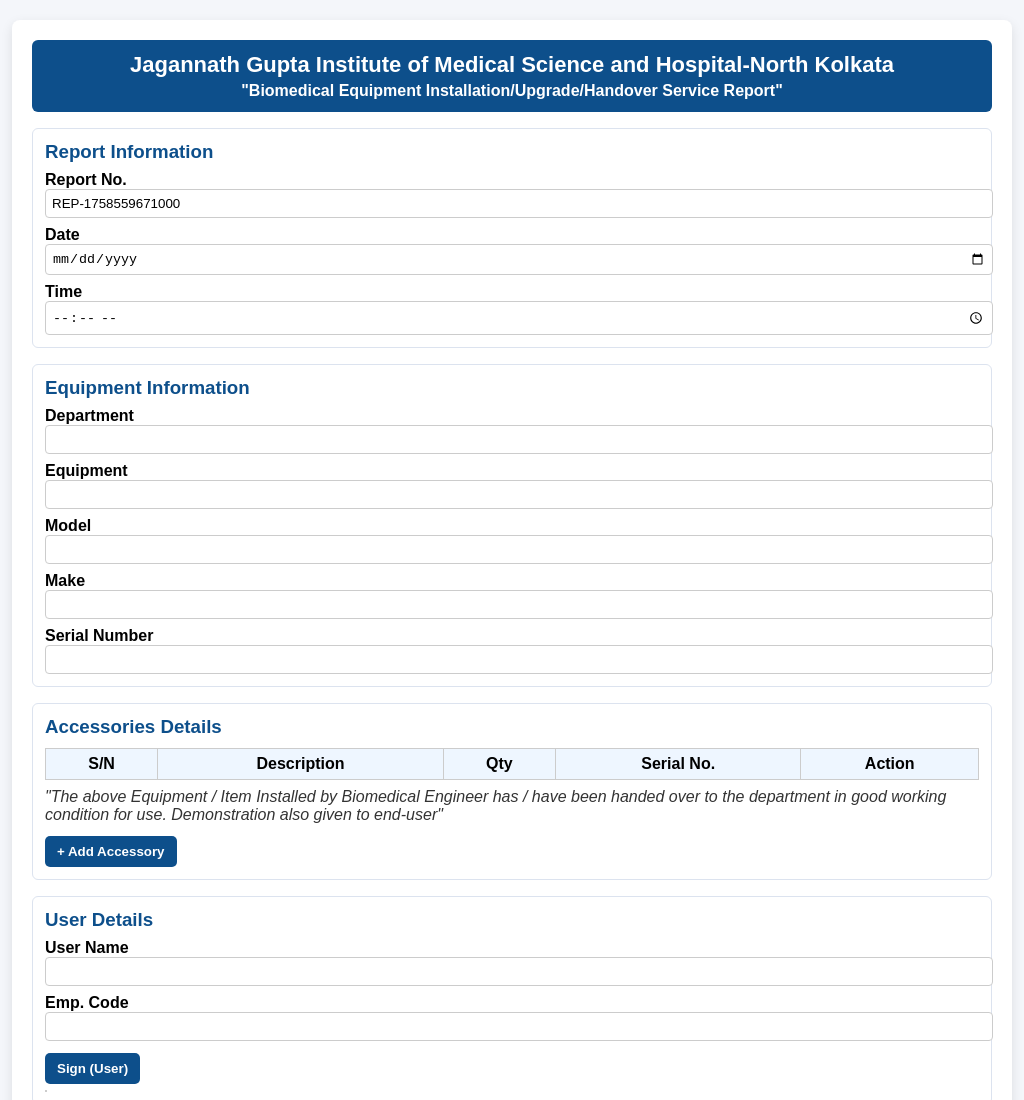
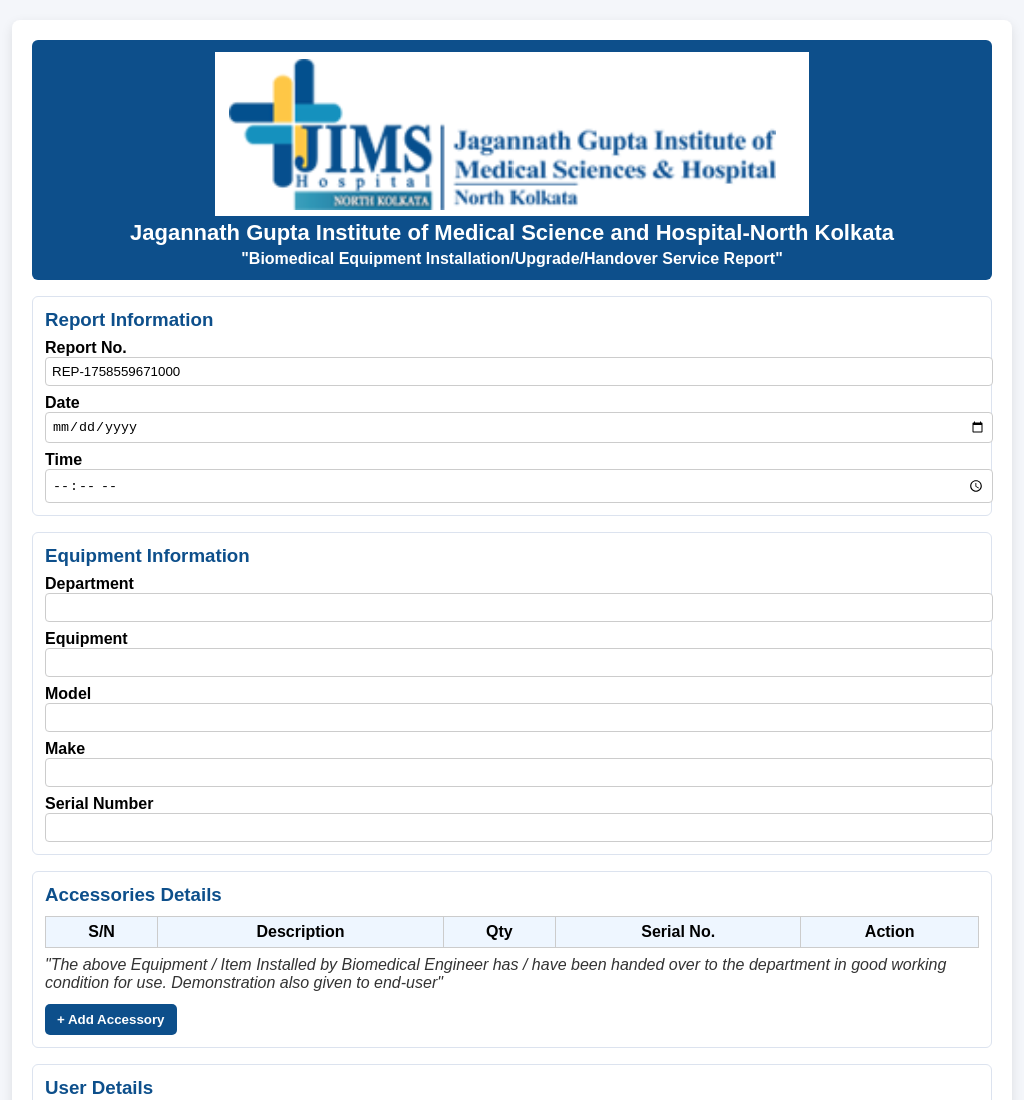
Before and after one commit to clinton13091977/Digital_Installation_Report, a plain HTML site: page index.html in a window 1280 px wide. Shown: the top 1100 px of the page, without its empty margins (128-1152 px from the left). Drawn offline with nearby package versions, Linux system fonts and the light colour scheme.

Commit message:
Update index.html

```diff
--- a/index.html
+++ b/index.html
@@ -41,7 +41,7 @@ button { padding:8px 12px; border:none; border-radius:5px; cursor:pointer; font-
 <body>
 <div class="container">
   <header>
-
+	<img src="logo.jpg" alt="Company Logo"/>
     <h1>Jagannath Gupta Institute of Medical Science and Hospital-North Kolkata</h1>
     <h2>"Biomedical Equipment Installation/Upgrade/Handover Service Report"</h2>
   </header>
@@ -230,4 +230,5 @@ async function downloadPDF(){
 }
 </script>
 </body>
+
 </html>
```
